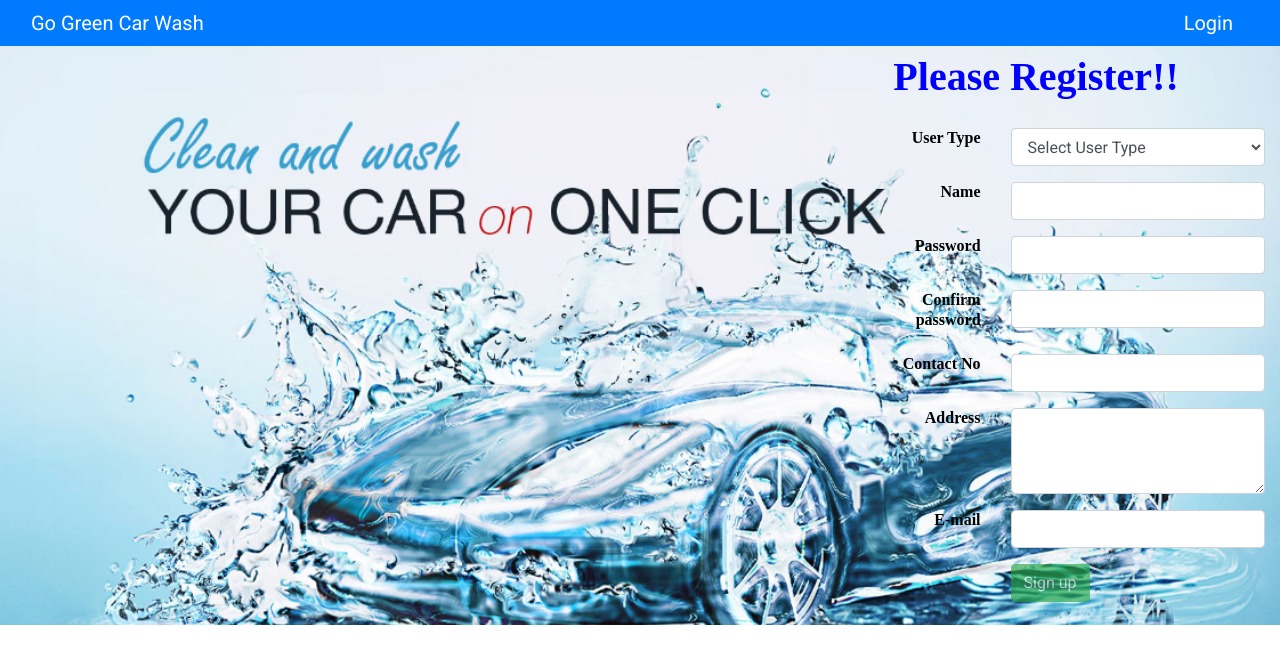
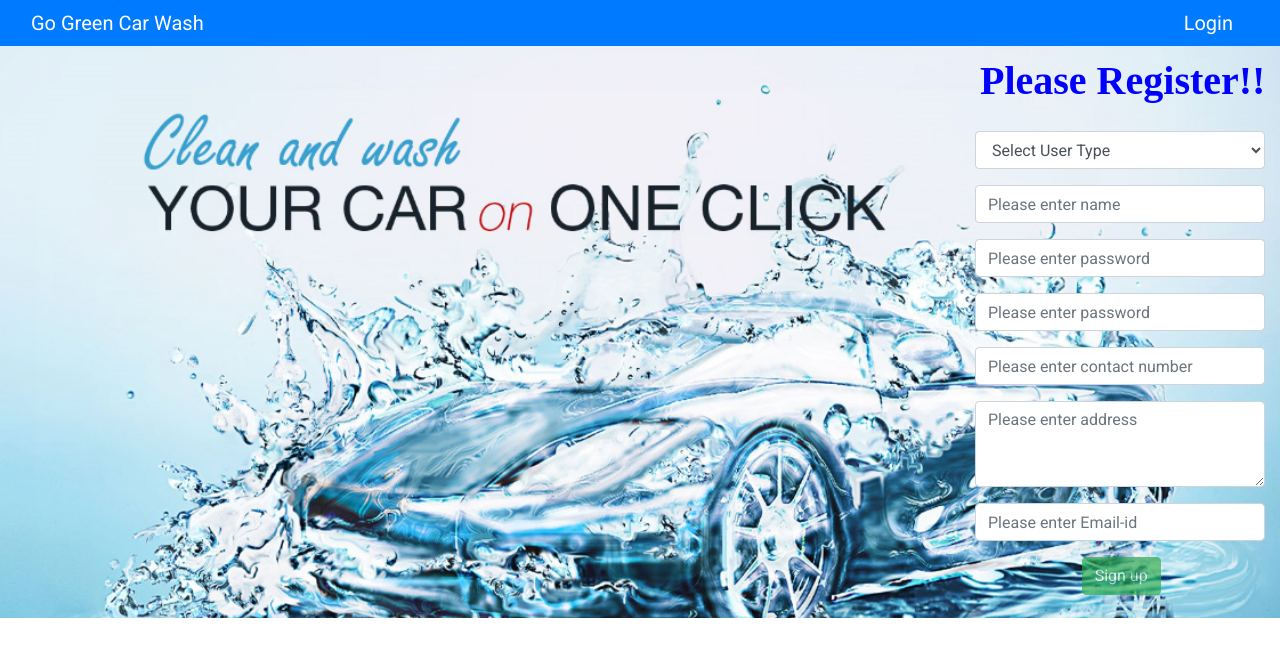
Before and after one commit to ManasaPola18/carwash-ui, an Angular app: page /introduction in a window 1280 px wide. Shown: the top 664 px of the page. Built offline with nearby package versions, Linux system fonts and the light colour scheme.

Commit message:
pushing changes to git

```diff
--- a/src/app/introduction/introduction.component.html
+++ b/src/app/introduction/introduction.component.html
@@ -1,6 +1,6 @@
 <div class="row" style="background-image: url('../images/carimage.PNG'); background-repeat:no-repeat;background-size: cover;
 background-position: right;">
-    <div class="col-sm-8" style="    font-family: cursive;font-weight: bolder;color: blue;font-size: 40px;
+    <div class="col-sm-9" style="    font-family: cursive;font-weight: bolder;color: blue;font-size: 40px;
     padding: 10px 0px 10px 40px;">
 
       <!--   <p>Tell us your car location and we will come to you. With Green Wash,
@@ -17,6 +17,6 @@ background-position: right;">
          car wash today.
         </p> -->
     </div>
-    <div class="col-sm-4">
+    <div class="col-sm-3">
       <app-signupcomponent></app-signupcomponent>
     </div>
--- a/src/app/signupcomponent/signupcomponent.component.css
+++ b/src/app/signupcomponent/signupcomponent.component.css
@@ -12,7 +12,7 @@
     font-weight: bolder;
     color: blue;
     font-size: 40px;
-    padding: 21px 0px 41px 40px;
+    padding: 25px 0px 40px 20px;
 }
 
 .fieldLabel {
--- a/src/app/signupcomponent/signupcomponent.component.html
+++ b/src/app/signupcomponent/signupcomponent.component.html
@@ -3,79 +3,29 @@
 </div>
 <form (ngSubmit)="saveUserDetails(carwashform)" #carwashform="ngForm">
     <div class="form-group">
-        <div class="row">
-            <div class="col-sm-4 fieldLabel">
-                <label class="signUplabel" for="userType">User Type</label>
-             </div>
-        <div class="col-sm-8">
-            <select id="userType" name="userType" [(ngModel)]="model.userType" class="form-control">
-                <option value="" disabled selected>Select User Type</option>
-                <option value="Customer">Customer</option>
-                <option value="Washer">Washer</option>
-            </select>
-        </div>
-
-        </div>
+        <select id="userType" name="userType" [(ngModel)]="model.userType" class="form-control">
+            <option value="" disabled selected>Select User Type</option>
+            <option value="Customer">Customer</option>
+            <option value="Washer">Washer</option>
+        </select>
     </div>
     <div class="form-group">
-        <div class="row">
-            <div class="col-sm-4 fieldLabel">
-                <label class="signUplabel" for="Name">Name</label>
-            </div>
-            <div class="col-sm-8">
-                <input type="text" id="name" name="name" class="form-control" required  [(ngModel)]="model.name">
-            </div>
-        </div>
+        <input type="text" id="name" name="name" class="form-control" required  [(ngModel)]="model.name" placeholder="Please enter name">
     </div>
     <div class="form-group">
-        <div class="row">
-            <div class="col-sm-4 fieldLabel">
-                <label class="signUplabel" for="Password">Password</label>
-            </div>
-            <div class="col-sm-8">
-                <input type="password" id= "password" name= "password" required class="form-control" [(ngModel)]="model.password"/>
-            </div>
-        </div>
+        <input type="password" id= "password" name= "password" required class="form-control" [(ngModel)]="model.password" placeholder="Please enter password"/>
     </div>
     <div class="form-group">
-        <div class="row">
-            <div class="col-sm-4 fieldLabel">
-                <label class="signUplabel" for="confirmPassword">Confirm password</label>
-            </div>
-            <div class="col-sm-8">
-                <input type="password" id= "password" name= "password" class="form-control" required/>
-            </div>
-        </div>
+        <input type="password" id= "password" name= "password" class="form-control" required placeholder="Please enter password"/>
     </div>
     <div class="form-group">
-        <div class="row">
-            <div class="col-sm-4 fieldLabel">
-                <label class="signUplabel" for="contactNO">Contact No</label>
-            </div>
-            <div class="col-sm-8">
-                <input type="text" id="contactno" name="contactno" required  [(ngModel)]="model.phNum" class="form-control">
-            </div>
-        </div>
+        <input type="text" id="contactno" name="contactno" required  [(ngModel)]="model.phNum" class="form-control" placeholder="Please enter contact number">
     </div>
     <div class="form-group">
-        <div class="row">
-            <div class="col-sm-4 fieldLabel">
-                <label  class="signUplabel" for="Address">Address</label>
-            </div>
-            <div class="col-sm-8">
-                <textarea rows="3" id="address" name="address" class="form-control" required  [(ngModel)]="model.address"></textarea>
-            </div>
-        </div>
+        <textarea rows="3" id="address" name="address" class="form-control" required  [(ngModel)]="model.address" placeholder="Please enter address"></textarea>
     </div>
     <div class="form-group">
-        <div class="row">
-            <div class="col-sm-4 fieldLabel">
-                <label class="signUplabel" for="E-mail">E-mail</label>
-            </div>
-            <div class="col-sm-8">
-                <input type="email" id="email" name="email" class="form-control" required  [(ngModel)]="model.emailId"  >
-            </div>
-        </div>
+        <input type="email" id="email" name="email" class="form-control" required  [(ngModel)]="model.emailId" placeholder="Please enter Email-id">
     </div>
     <div class="row">
         <div class="col-sm-4 fieldLabel">
```
